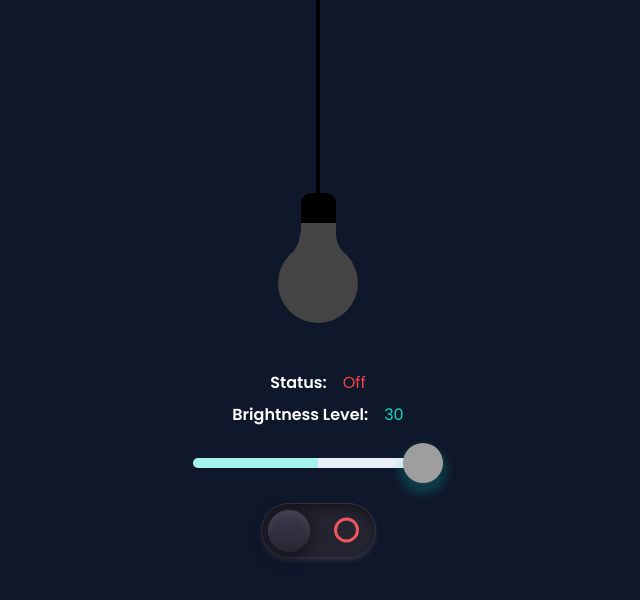
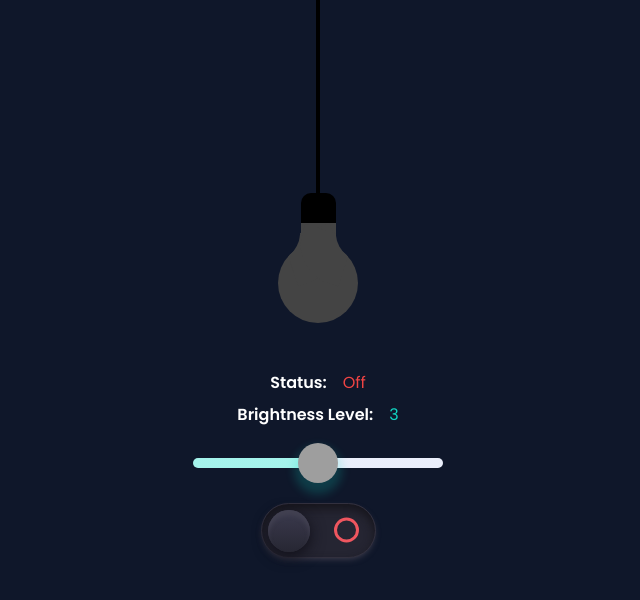
Before and after one commit to Prabakara-N/ProEmbSys-task, a React (Create React App) app: page /dashboard in a window 1280 px wide. Shown: the top 600 px of the page, without its empty margins (322-962 px from the left). Built offline with nearby package versions, Linux system fonts and the light colour scheme; no server answers.

Commit message:
bug fixed

```diff
--- a/src/components/Bulb.jsx
+++ b/src/components/Bulb.jsx
@@ -2,7 +2,7 @@ import React, { useState } from "react";
 
 const Bulb = () => {
   const [isOn, setIsOn] = useState(false);
-  const [brightness, setBrightness] = useState(30);
+  const [brightness, setBrightness] = useState(3);
   const [value, setValue] = useState("");
 
   const handleToggle = () => {
@@ -12,7 +12,7 @@ const Bulb = () => {
   const handleBrightnessChange = (e) => {
     setBrightness(parseInt(e.target.value));
 
-    const newValue = e.target.value * 25;
+    const newValue = e.target.value * 16.66;
     setValue(newValue);
   };
 
@@ -37,8 +37,8 @@ const Bulb = () => {
       return "bulb four";
     } else if (brightness === 5) {
       return "bulb five";
-    } else {
-      return "bulb five";
+    } else if (brightness === 6) {
+      return "bulb six";
     }
   };
   return (
@@ -66,10 +66,10 @@ const Bulb = () => {
           <input
             type="range"
             min="0"
-            max="5"
+            max="6"
             value={brightness}
             onChange={handleBrightnessChange}
-            className={`{'bg-[${value}]'} w-full`}
+            className="w-full"
             id="price-slider"
             style={sliderStyle}
           />
--- a/src/styles/App.css
+++ b/src/styles/App.css
@@ -94,6 +94,12 @@ body {
 }
 
 .body.on .bulb.five {
+  background: #fff;
+  box-shadow: 0 0 50px #fff, 0 0 100px #fff, 0 0 150px #fff, 0 0 280px #fff,
+    0 0 250px #fff, 0 0 300px #fff;
+}
+
+.body.on .bulb.six {
   background: #fff;
   box-shadow: 0 0 50px #fff, 0 0 100px #fff, 0 0 150px #fff, 0 0 280px #fff,
     0 0 250px #fff, 0 0 300px #fff, 0 0 350px #fff;
```
